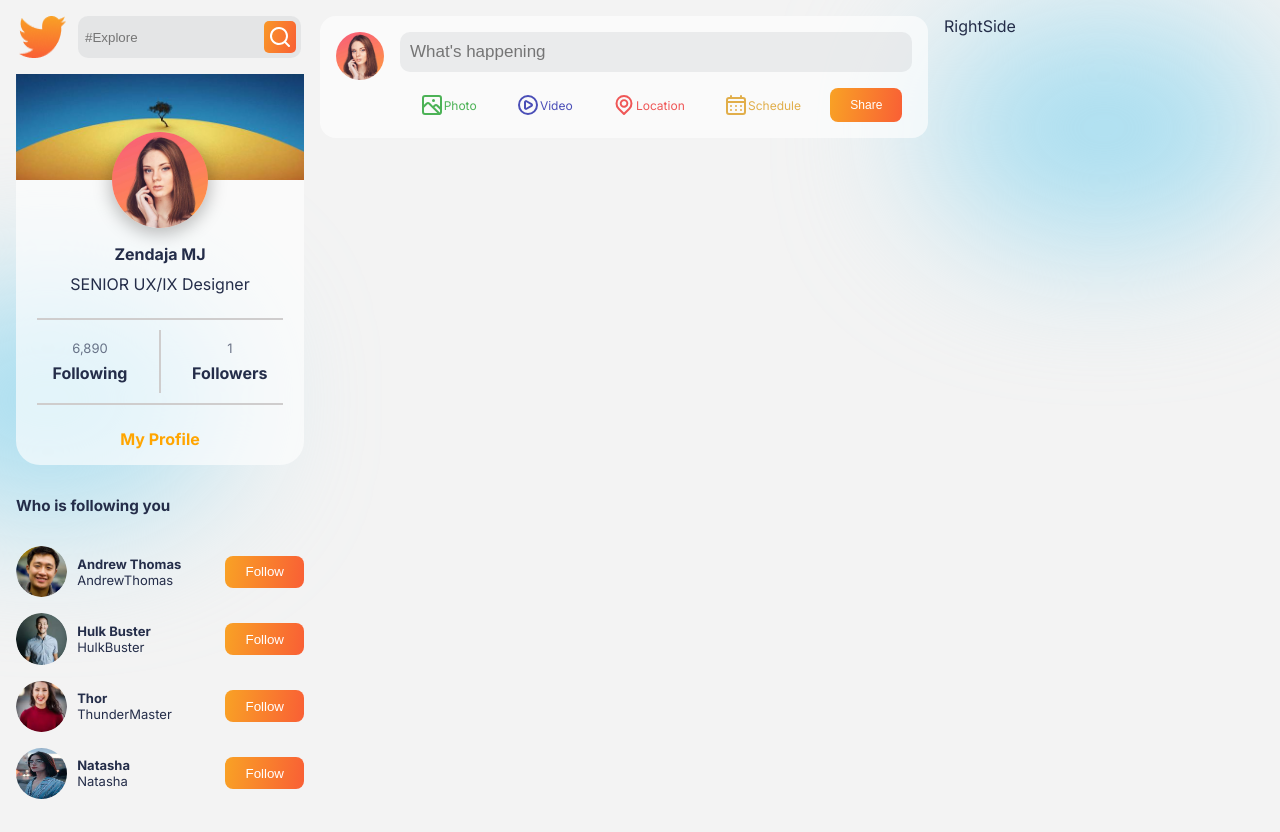
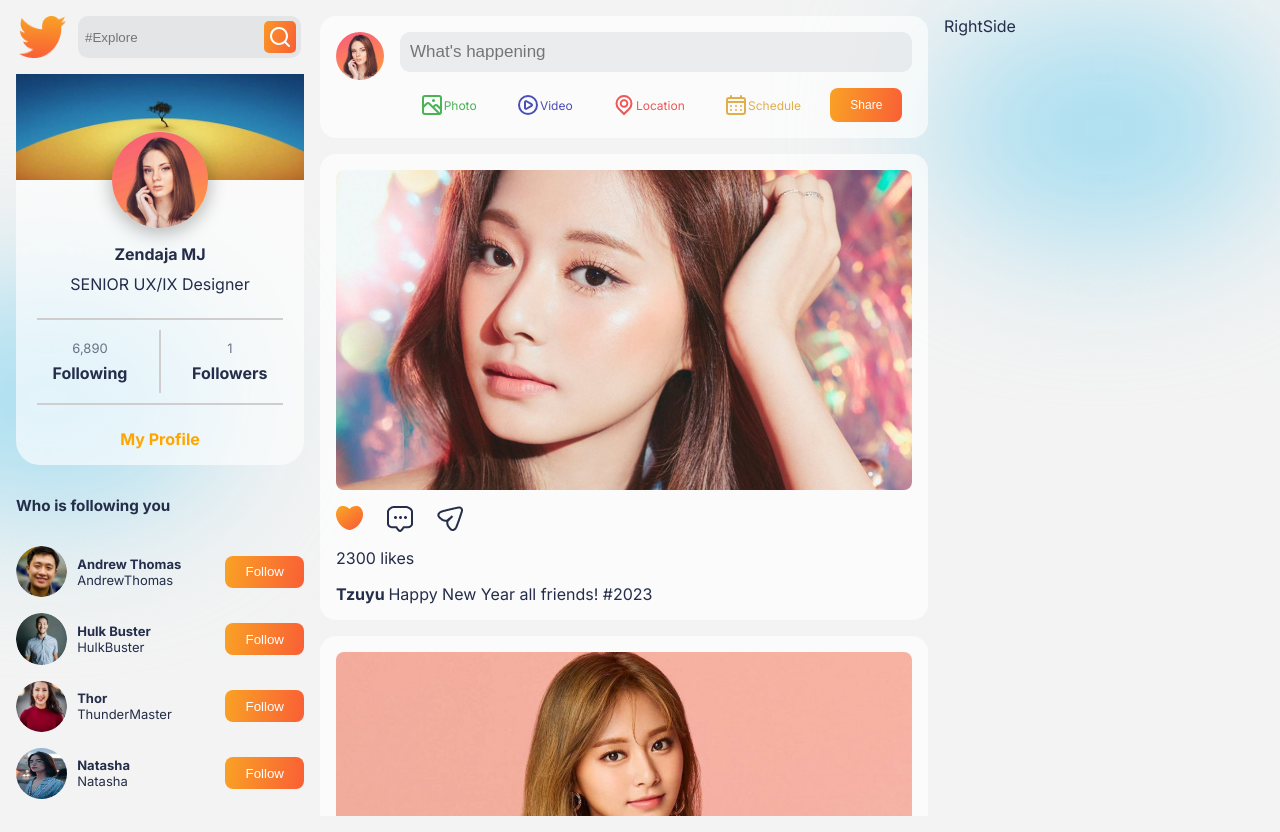
Before and after one commit to SebastianSolisFenger/MERNY, a React (Create React App) app in the folder SOCIALMEDIA/: page / in a window 1280 px wide. Built offline with nearby package versions, Linux system fonts and the light colour scheme.

Commit message:
Finish POSTS STRUCTURE

```diff
--- a/SOCIALMEDIA/src/App.css
+++ b/SOCIALMEDIA/src/App.css
@@ -47,3 +47,7 @@
   background: transparent;
   border: 2px solid var(--orange);
 }
+
+::-webkit-scrollbar {
+  display: none;
+}
--- /dev/null
+++ b/SOCIALMEDIA/src/Data/PostsData.jsx
@@ -0,0 +1,27 @@
+import postPic1 from '../img/postpic1.jpg';
+import postPic2 from '../img/postpic2.jpg';
+import postPic3 from '../img/postpic3.JPG';
+
+export const PostsData = [
+  {
+    img: postPic1,
+    name: 'Tzuyu',
+    desc: 'Happy New Year all friends! #2023',
+    likes: 2300,
+    liked: true,
+  },
+  {
+    img: postPic2,
+    name: 'Maryam',
+    desc: 'Party time :)',
+    likes: 2300,
+    liked: false,
+  },
+  {
+    img: postPic3,
+    name: 'Salena Gomez',
+    desc: 'At Archery Festival',
+    likes: 800,
+    liked: false,
+  },
+];
--- /dev/null
+++ b/SOCIALMEDIA/src/components/Post/Post.css
@@ -0,0 +1,21 @@
+.Post {
+  display: flex;
+  flex-direction: column;
+  padding: 1rem;
+  background-color: var(--cardColor);
+  border-radius: 1rem;
+  gap: 1rem;
+}
+
+.Post > img {
+  width: 100%;
+  max-height: 20rem;
+  object-fit: cover;
+  border-radius: 0.5rem;
+}
+
+.postReact {
+  display: flex;
+  align-items: flex-start;
+  gap: 1.5rem;
+}
--- /dev/null
+++ b/SOCIALMEDIA/src/components/Post/Post.jsx
@@ -0,0 +1,31 @@
+import React from 'react';
+import './Post.css';
+import Comment from '../../img/comment.png';
+import Share from '../../img/share.png';
+import Heart from '../../img/like.png';
+import NotLike from '../../img/notlike.png';
+
+const Post = ({ data }) => {
+  return (
+    <div className="Post">
+      <img src={data.img} alt="" />
+
+      <div className="postReact">
+        <img src={data.liked ? Heart : NotLike} alt="" />
+        <img src={Comment} alt="" />
+        <img src={Share} alt="" />
+      </div>
+
+      <span> {data.likes} likes</span>
+
+      <div className="detail">
+        <span>
+          <b> {data.name} </b>
+        </span>
+        <span> {data.desc} </span>
+      </div>
+    </div>
+  );
+};
+
+export default Post;
--- a/SOCIALMEDIA/src/components/PostSide/PostSide.jsx
+++ b/SOCIALMEDIA/src/components/PostSide/PostSide.jsx
@@ -1,4 +1,5 @@
 import React from 'react';
+import Posts from '../Posts/Posts';
 import PostShare from '../PostShare/PostShare';
 import './PostSide.css';
 
@@ -6,6 +7,7 @@
   return (
     <div className="PostSide">
       <PostShare />
+      <Posts />
     </div>
   );
 };
--- /dev/null
+++ b/SOCIALMEDIA/src/components/Posts/Posts.css
@@ -0,0 +1,5 @@
+.Posts {
+  display: flex;
+  flex-direction: column;
+  gap: 1rem;
+}
--- /dev/null
+++ b/SOCIALMEDIA/src/components/Posts/Posts.jsx
@@ -0,0 +1,16 @@
+import React from 'react';
+import './Posts.css';
+import { PostsData } from '../../Data/PostsData';
+import Post from '../Post/Post';
+
+const Posts = () => {
+  return (
+    <div className="Posts">
+      {PostsData.map((post, id) => {
+        return <Post data={post} id={id} />;
+      })}
+    </div>
+  );
+};
+
+export default Posts;
```
